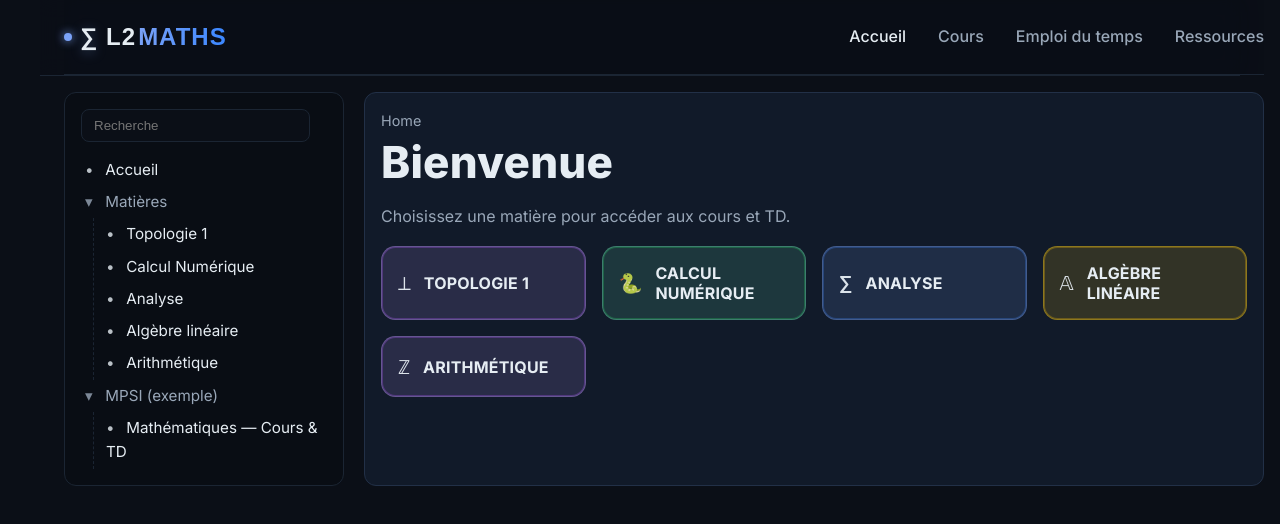
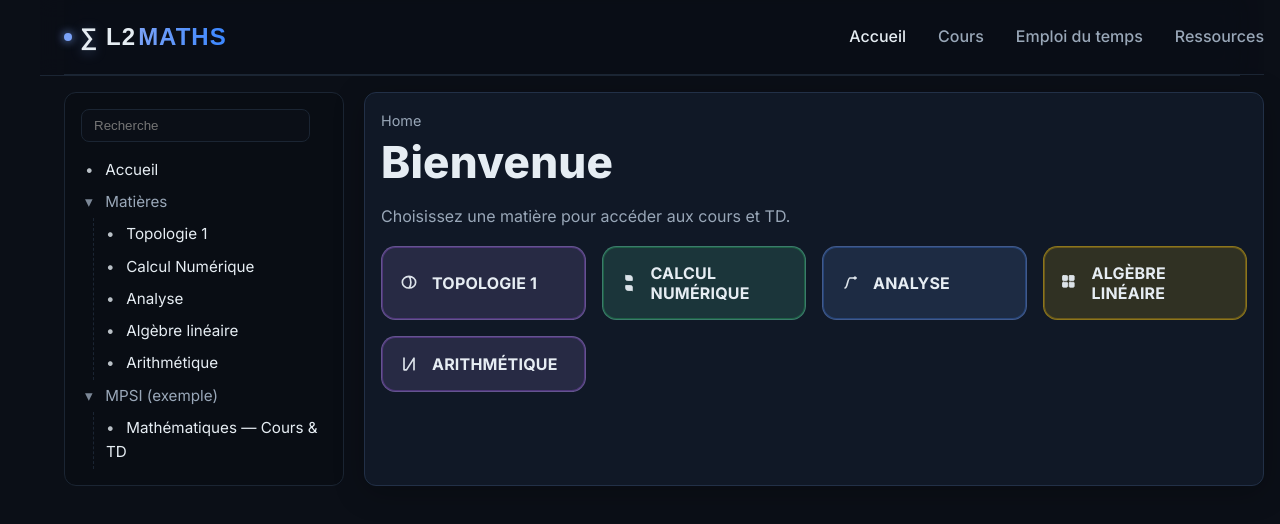
Before and after one commit to Grimm02938/L2-LICENCE, a Vue app: page /#/ in a window 1280 px wide. Shown: the top 524 px of the page. Built offline with nearby package versions, Linux system fonts and the light colour scheme.

Commit message:
feat(ui): SVG icon system + subtle cosmic background; replace emojis; integrate icons in Home & Subject pages; polish content container

```diff
--- a/src/App.vue
+++ b/src/App.vue
@@ -1,10 +1,12 @@
 
 <script setup lang="ts">
 import NavBar from './components/NavBar.vue'
+import CosmicBackground from './shared/CosmicBackground.vue'
 </script>
 
 <template>
   <div class="app-wrapper">
+    <CosmicBackground />
     <NavBar />
     <main class="container" style="padding-top:1rem;">
       <router-view />
--- a/src/pages/Home.vue
+++ b/src/pages/Home.vue
@@ -2,8 +2,19 @@
 import PageLayout from '../shared/PageLayout.vue'
 import { subjects } from '../shared/data/subjects'
 import { useRouter } from 'vue-router'
+import Icon from '../shared/Icon.vue'
 const router = useRouter()
 function go(slug: string){ router.push(`/matiere/${slug}`) }
+function iconName(slug: string){
+  switch(slug){
+    case 'analyse': return 'function'
+    case 'algebre-lineaire': return 'matrix'
+    case 'arithmetique': return 'integers'
+    case 'topologie-1': return 'topology'
+    case 'calcul-numerique': return 'python'
+    default: return 'sigma'
+  }
+}
 </script>
 
 <template>
@@ -13,7 +24,9 @@ function go(slug: string){ router.push(`/matiere/${slug}`) }
 
     <div class="tiles">
       <button v-for="s in subjects" :key="s.slug" class="tile filled" :data-accent="s.accent" @click="go(s.slug)">
-        <span class="icon">{{ s.slug === 'calcul-numerique' ? '🐍' : (s.icon ?? '∑') }}</span>
+        <span class="icon">
+          <Icon :name="iconName(s.slug)" :size="20" />
+        </span>
         <span class="name">{{ s.name }}</span>
       </button>
     </div>
@@ -29,7 +42,7 @@ function go(slug: string){ router.push(`/matiere/${slug}`) }
 .tile.filled[data-accent="yellow"]{ background: rgba(250,204,21,.14); border-color: rgba(250,204,21,.45) }
 .tile.filled[data-accent="blue"]{ background: rgba(122,162,247,.14); border-color: rgba(122,162,247,.4) }
 .tile:hover{ transform: translateY(-2px); box-shadow: var(--shadow-md) }
-.icon{ font-size:1.2rem; opacity:.95 }
+.icon{ display:inline-flex; width:22px; height:22px; align-items:center; justify-content:center; opacity:.95 }
 .name{ font-weight:700; letter-spacing: .2px }
 [data-accent="purple"]{ box-shadow: inset 0 0 0 1px rgba(168,85,247,.3) }
 [data-accent="green"]{ box-shadow: inset 0 0 0 1px rgba(34,197,94,.3) }
--- a/src/pages/SubjectPage.vue
+++ b/src/pages/SubjectPage.vue
@@ -4,6 +4,7 @@ import { useRoute } from 'vue-router'
 import PageLayout from '../shared/PageLayout.vue'
 import SubjectSectionCard from '../shared/SubjectSectionCard.vue'
 import CollapsiblePanel from '../shared/CollapsiblePanel.vue'
+import Icon from '../shared/Icon.vue'
 import { subjects } from '../shared/data/subjects'
 
 const route = useRoute()
@@ -12,7 +13,13 @@ const subject = computed(() => subjects.find(s => s.slug === String(route.params
 
 <template>
   <PageLayout>
-    <template #title>{{ subject?.name ?? 'Matière' }}</template>
+    <template #title>
+      <span class="title-with-icon" v-if="subject">
+        <Icon :name="subject.slug === 'analyse' ? 'function' : subject.slug === 'algebre-lineaire' ? 'matrix' : subject.slug === 'arithmetique' ? 'integers' : subject.slug === 'topologie-1' ? 'topology' : subject.slug === 'calcul-numerique' ? 'python' : 'sigma'" :size="20" />
+        <span>{{ subject.name }}</span>
+      </span>
+      <span v-else>Matière</span>
+    </template>
 
     <div v-if="subject" class="sections">
       <SubjectSectionCard
@@ -20,6 +27,7 @@ const subject = computed(() => subjects.find(s => s.slug === String(route.params
         :key="sec.id"
         :title="sec.title"
         :description="sec.description"
+        :icon-name="subject.slug === 'analyse' ? 'function' : subject.slug === 'algebre-lineaire' ? 'matrix' : subject.slug === 'arithmetique' ? 'integers' : subject.slug === 'topologie-1' ? 'topology' : subject.slug === 'calcul-numerique' ? 'python' : 'sigma'"
         :accent="subject.accent"
       >
         <CollapsiblePanel v-for="grp in sec.groups" :key="grp.id" :title="grp.title">
--- /dev/null
+++ b/src/shared/CosmicBackground.vue
@@ -0,0 +1,83 @@
+<script setup lang="ts">
+// No props; purely decorative background layer
+</script>
+
+<template>
+  <div class="cosmic-bg" aria-hidden="true">
+    <div class="stars" />
+    <div class="twinkle" />
+    <div class="nebula" />
+  </div>
+
+</template>
+
+<style scoped>
+.cosmic-bg {
+  position: fixed;
+  inset: 0;
+  z-index: -1;
+  overflow: hidden;
+  pointer-events: none;
+  background: radial-gradient(1200px 800px at 10% 20%, rgba(80, 120, 255, 0.07), transparent 60%),
+              radial-gradient(1000px 700px at 80% 10%, rgba(255, 80, 180, 0.06), transparent 60%),
+              radial-gradient(900px 900px at 70% 80%, rgba(50, 200, 160, 0.05), transparent 60%),
+              #0b0f1a;
+}
+
+.stars, .twinkle, .nebula {
+  position: absolute;
+  inset: 0;
+}
+
+/* Base star field using multiple tiny radial gradients */
+.stars {
+  background-image:
+    radial-gradient(1px 1px at 20% 30%, rgba(255,255,255,0.7), rgba(255,255,255,0)),
+    radial-gradient(1px 1px at 60% 70%, rgba(255,255,255,0.8), rgba(255,255,255,0)),
+    radial-gradient(1px 1px at 80% 20%, rgba(255,255,255,0.6), rgba(255,255,255,0)),
+    radial-gradient(1px 1px at 40% 80%, rgba(255,255,255,0.7), rgba(255,255,255,0)),
+    radial-gradient(1px 1px at 10% 90%, rgba(255,255,255,0.6), rgba(255,255,255,0)),
+    radial-gradient(1px 1px at 90% 50%, rgba(255,255,255,0.75), rgba(255,255,255,0));
+  background-repeat: no-repeat;
+  animation: drift 120s linear infinite;
+}
+
+/* Slight twinkling overlay */
+.twinkle {
+  background-image:
+    radial-gradient(1.5px 1.5px at 25% 25%, rgba(255,255,255,0.8), rgba(255,255,255,0)),
+    radial-gradient(1.5px 1.5px at 75% 65%, rgba(255,255,255,0.9), rgba(255,255,255,0)),
+    radial-gradient(1.5px 1.5px at 55% 35%, rgba(255,255,255,0.8), rgba(255,255,255,0));
+  background-repeat: no-repeat;
+  mix-blend-mode: screen;
+  animation: twinkle 6s ease-in-out infinite alternate;
+}
+
+/* Soft moving nebula fog */
+.nebula {
+  background: radial-gradient(800px 600px at 30% 70%, rgba(120, 200, 255, 0.05), transparent 65%),
+              radial-gradient(600px 600px at 70% 40%, rgba(255, 160, 220, 0.05), transparent 60%);
+  filter: blur(20px) saturate(120%);
+  animation: flow 60s ease-in-out infinite alternate;
+}
+
+@keyframes drift {
+  from { transform: translate3d(0,0,0); }
+  to   { transform: translate3d(-2%, -2%, 0); }
+}
+
+@keyframes twinkle {
+  0%, 100% { opacity: 0.25; }
+  50% { opacity: 0.5; }
+}
+
+@keyframes flow {
+  0% { transform: translate3d(0,0,0) scale(1); }
+  100% { transform: translate3d(1%, -1%, 0) scale(1.02); }
+}
+
+/* Respect reduced motion */
+@media (prefers-reduced-motion: reduce) {
+  .stars, .twinkle, .nebula { animation: none !important; }
+}
+</style>
--- /dev/null
+++ b/src/shared/Icon.vue
@@ -0,0 +1,26 @@
+<script setup lang="ts">
+const props = withDefaults(defineProps<{ name: string; size?: number; color?: string }>(), {
+  size: 18,
+})
+
+const icons: Record<string, string> = {
+  sigma: '<path d="M5 3h14v3H9l6 6-6 6h10v3H5l7-9L5 3Z"/>',
+  matrix: '<rect x="3" y="3" width="6" height="6" rx="1"/><rect x="11" y="3" width="6" height="6" rx="1"/><rect x="3" y="11" width="6" height="6" rx="1"/><rect x="11" y="11" width="6" height="6" rx="1"/>',
+  function: '<path d="M6 18c3 0 3-12 6-12h6" stroke-width="2" fill="none"/><circle cx="18" cy="6" r="1.5"/>',
+  integers: '<path d="M6 5v14h3l9-14v14" stroke-width="2" fill="none"/>',
+  topology: '<path d="M12 4c4.418 0 8 3.134 8 7s-3.582 7-8 7-8-3.134-8-7 3.582-7 8-7Zm0 0c3 3 3 11 0 14" stroke-width="2" fill="none"/>',
+  python: '<path d="M9 3h4a3 3 0 0 1 3 3v3H10a2 2 0 0 1-2-2V3Z"/><path d="M15 21h-4a3 3 0 0 1-3-3v-3h6a2 2 0 0 1 2 2v4Z"/><circle cx="13" cy="6" r="1" fill="currentColor"/>',
+}
+
+const svg = icons[props.name] ?? icons['function']
+</script>
+
+<template>
+  <svg :width="size" :height="size" viewBox="0 0 24 24" :style="{ color }" xmlns="http://www.w3.org/2000/svg" fill="currentColor" stroke="currentColor" stroke-linecap="round" stroke-linejoin="round">
+    <g v-html="svg" />
+  </svg>
+</template>
+
+<style scoped>
+svg { display: inline-block; vertical-align: middle }
+</style>
--- a/src/shared/PageLayout.vue
+++ b/src/shared/PageLayout.vue
@@ -16,7 +16,7 @@ import Breadcrumbs from './Breadcrumbs.vue'
 
 <style scoped>
 .page { display: grid; grid-template-columns: 280px 1fr; gap: 1.25rem; }
-.content { background: #111a29; padding: 1rem; border-radius: var(--radius); border:1px solid #223047; }
+.content { background: rgba(17,26,41,.9); backdrop-filter: blur(6px); padding: 1rem; border-radius: var(--radius); border:1px solid #223047; box-shadow: 0 6px 30px rgba(0,0,0,.25) }
 .page-title { margin: .25rem 0 1rem; }
 @media (max-width: 900px){ .page{ grid-template-columns: 1fr } }
 </style>
--- a/src/shared/SubjectSectionCard.vue
+++ b/src/shared/SubjectSectionCard.vue
@@ -1,11 +1,14 @@
 <script setup lang="ts">
-defineProps<{ title: string; description?: string; icon?: string; accent?: 'purple'|'green'|'yellow'|'blue' }>()
+import Icon from './Icon.vue'
+defineProps<{ title: string; description?: string; iconName?: string; accent?: 'purple'|'green'|'yellow'|'blue' }>()
 </script>
 
 <template>
   <div class="card" :class="accent">
     <header class="card-header">
-      <span class="icon">{{ icon ?? '∫' }}</span>
+      <span class="icon">
+        <Icon :name="iconName || 'sigma'" :size="18" />
+      </span>
       <h2>{{ title }}</h2>
     </header>
     <p v-if="description" class="desc">{{ description }}</p>
--- a/src/shared/data/subjects.ts
+++ b/src/shared/data/subjects.ts
@@ -2,7 +2,7 @@ export type Subject = {
   slug: string
   name: string
   accent: 'purple'|'green'|'yellow'|'blue'
-  icon?: string
+  iconKey?: 'sigma'|'matrix'|'function'|'integers'|'topology'|'python'
   sections: {
     id: string
     title: string
@@ -20,7 +20,7 @@ export const subjects: Subject[] = [
     slug: 'topologie-1',
     name: 'Topologie 1',
     accent: 'purple',
-    icon: '⟂',
+    iconKey: 'topology',
     sections: [
       { id: 'intro', title: 'Bases de la topologie', description: 'Ouverts, fermés, adhérences.', groups: [
         { id: 'cours', title: 'Cours', links: [ { label: 'Chapitre : Ouvrir', href: '#' } ] },
@@ -32,7 +32,7 @@ export const subjects: Subject[] = [
     slug: 'calcul-numerique',
     name: 'Calcul Numérique',
     accent: 'green',
-    icon: '∎',
+    iconKey: 'python',
     sections: [
       { id: 'approx', title: 'Approximation et erreurs', description: 'Erreurs absolues et relatives.', groups: [
         { id: 'cours', title: 'Cours', links: [ { label: 'Chapitre : Ouvrir', href: '#' } ] },
@@ -44,7 +44,7 @@ export const subjects: Subject[] = [
     slug: 'analyse',
     name: 'Analyse',
     accent: 'blue',
-    icon: '∑',
+    iconKey: 'function',
     sections: [
       { id: 'series', title: 'Séries et convergence', groups: [
         { id: 'cours', title: 'Cours', links: [ { label: 'Chapitre : Ouvrir', href: '#' } ] },
@@ -56,7 +56,7 @@ export const subjects: Subject[] = [
     slug: 'algebre-lineaire',
     name: 'Algèbre linéaire',
     accent: 'yellow',
-    icon: '𝔸',
+    iconKey: 'matrix',
     sections: [
       { id: 'matrices', title: 'Matrices et applications linéaires', groups: [
         { id: 'cours', title: 'Cours', links: [ { label: 'Chapitre : Ouvrir', href: '#' } ] },
@@ -68,7 +68,7 @@ export const subjects: Subject[] = [
     slug: 'arithmetique',
     name: 'Arithmétique',
     accent: 'purple',
-    icon: 'ℤ',
+    iconKey: 'integers',
     sections: [
       { id: 'div', title: 'Divisibilité et congruences', groups: [
         { id: 'cours', title: 'Cours', links: [ { label: 'Chapitre : Ouvrir', href: '#' } ] },
```
